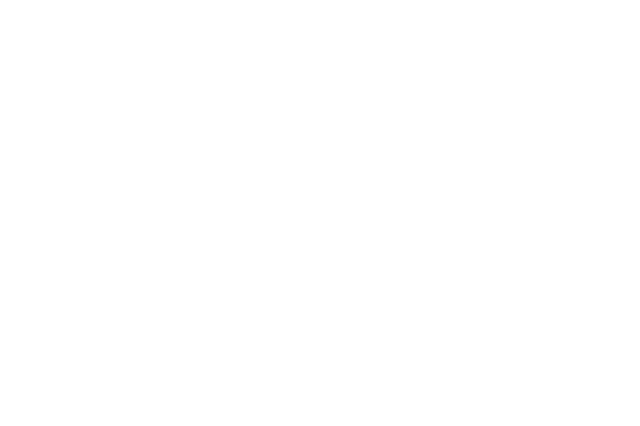
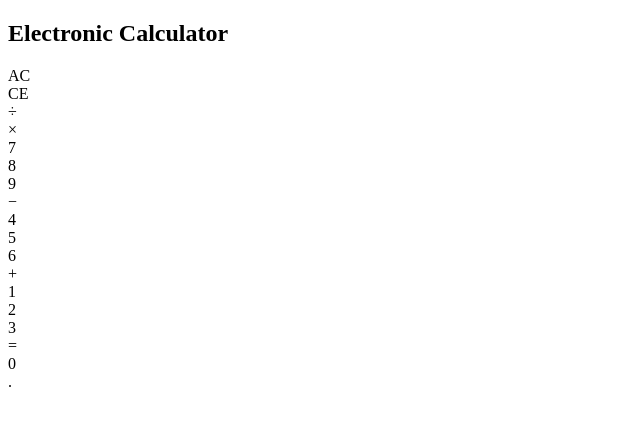
Before and after one commit to wmemorgan/calculator_js, a plain HTML site: page index.html in a window 1280 px wide. Shown: the whole page, without its empty margins (0-640 px from the left). Drawn offline with Linux system fonts and the light colour scheme.

Commit message:
Add calculator content

```diff
--- a/index.html
+++ b/index.html
@@ -9,6 +9,35 @@
   <script src="script.js"></script>
 </head>
 <body>
+  <div class="container">
+    <div class="heading">
+      <h2>Electronic Calculator</h2>
+    </div>
+    <div class="screen">
+    </div>
+    <div class="keypad">
+      <div class="key" id="AC">AC</div>
+      <div class="key" id="CE">CE</div>
+      <div class="key">&divide;</div>
+      <div class="key">&times;</div>
+      <div class="key">7</div>
+      <div class="key">8</div>
+      <div class="key">9</div>
+      <div class="key">&minus;</div>
+      <div class="key">4</div>
+      <div class="key">5</div>
+      <div class="key">6</div>
+      <div class="key">&plus;</div>
+      <div class="key">1</div>
+      <div class="key">2</div>
+      <div class="key">3</div>
+      <div class="key" id="equals">&equals;</div>
+      <div class="key" id="zerokey">0</div>
+      <div class="key">.</div>
+
+    </div>
+
+  </div>
 
 </body>
 </html>
```
